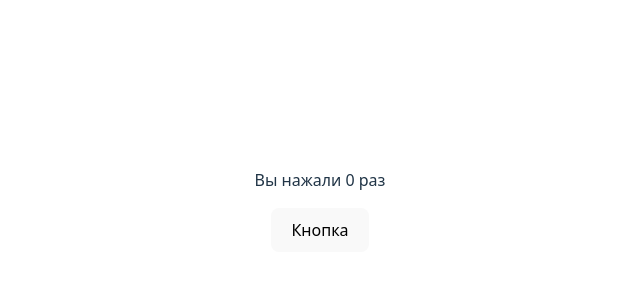
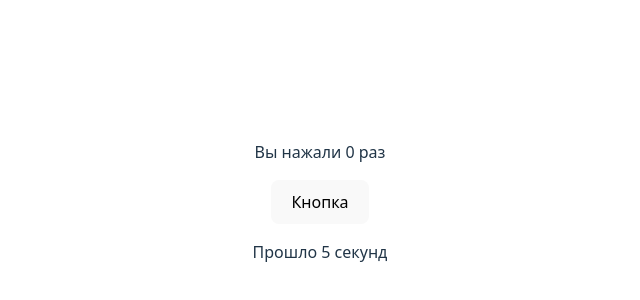
Before and after one commit to omar-chupanov/react-stepik, a React (Vite) app: page / in a window 1280 px wide. Shown: the part 198-498 px from the top of the page, without its empty margins (320-960 px from the left). Built offline with nearby package versions, Linux system fonts and the light colour scheme.

Commit message:
Задача: Таймер с использованием useEffect

```diff
--- a/src/App.jsx
+++ b/src/App.jsx
@@ -3,12 +3,14 @@ import reactLogo from './assets/react.svg'
 import viteLogo from '/vite.svg'
 import './App.css'
 import ClickCounter from './ClickCounter'
+import CountdownTimer from './CountdownTimer'
 
 function App() {
 
   return (
     <>
       <ClickCounter></ClickCounter>
+      <CountdownTimer/>
     </>
   )
 }
--- /dev/null
+++ b/src/CountdownTimer.jsx
@@ -0,0 +1,25 @@
+import { useEffect, useState } from "react";
+
+
+export default function CountdownTimer() {
+    const [seconds, setSeconds] = useState(10);
+
+    useEffect(() => {
+        const interval = setInterval(() => {
+            setSeconds(prevseconds => {
+                if (prevseconds > 0) {
+                    return prevseconds - 1;
+                }
+                else {
+                    return 10;
+                }
+            })
+        }, 1000);
+        return () => clearInterval(interval)
+    })
+    return (
+        <div>
+            <p>Прошло {seconds} секунд</p>
+        </div>
+    )
+}
```
